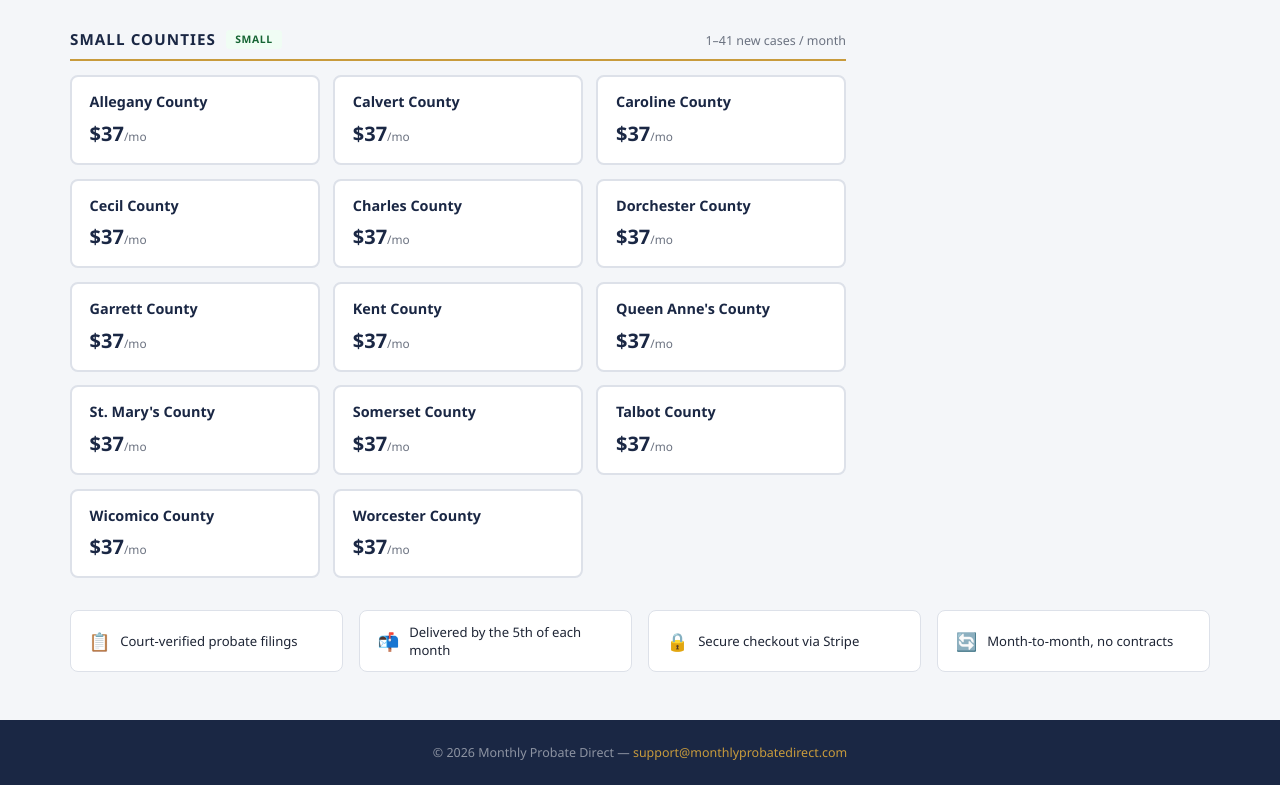
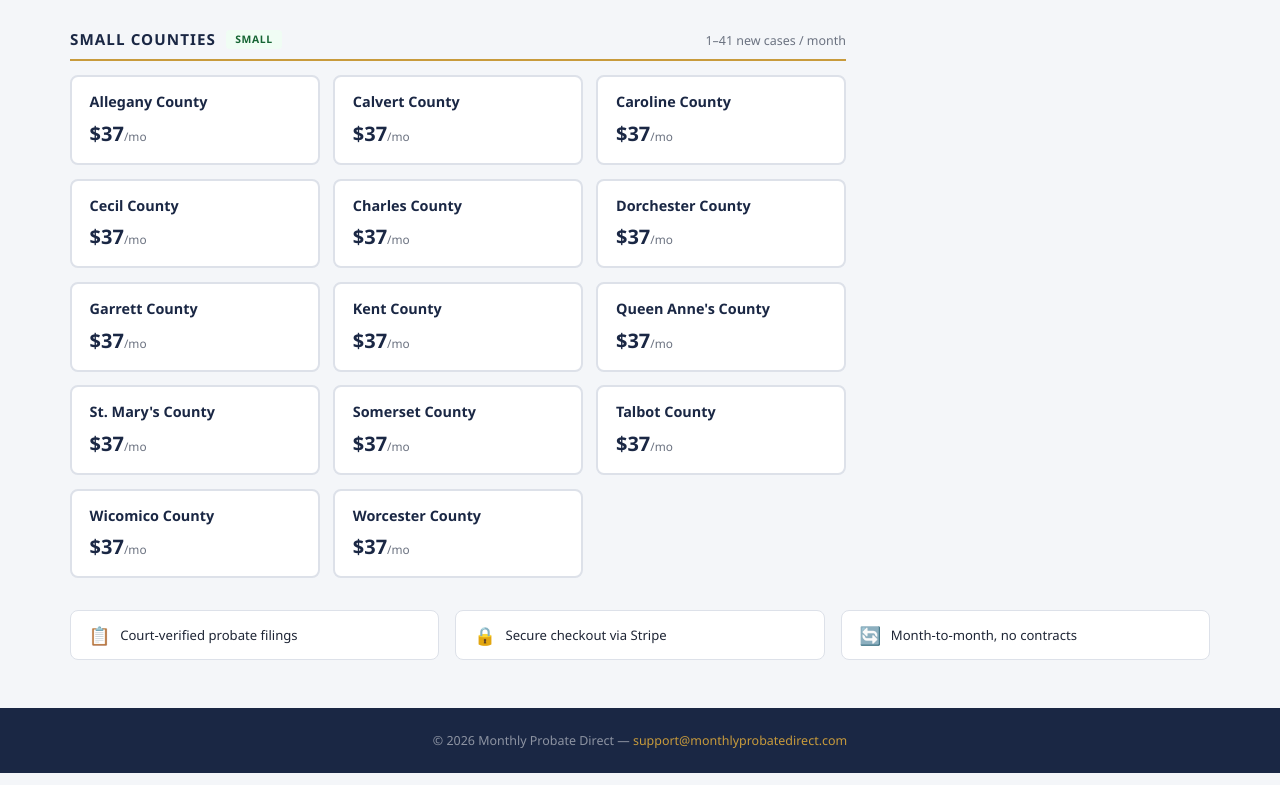
Before and after one commit to seifertkh/monthlyprobatedirect, a website: page index.html in a window 1280 px wide. Shown: the part 834-1619 px from the top of the page. Drawn offline with Linux system fonts and the light colour scheme.

Commit message:
Remove delivery date button

```diff
--- a/index.html
+++ b/index.html
@@ -369,7 +369,6 @@
 <!-- Trust bar -->
 <div class="trust-bar">
   <div class="trust-item"><span class="icon">📋</span> Court-verified probate filings</div>
-  <div class="trust-item"><span class="icon">📬</span> Delivered by the 5th of each month</div>
   <div class="trust-item"><span class="icon">🔒</span> Secure checkout via Stripe</div>
   <div class="trust-item"><span class="icon">🔄</span> Month-to-month, no contracts</div>
 </div>
```
